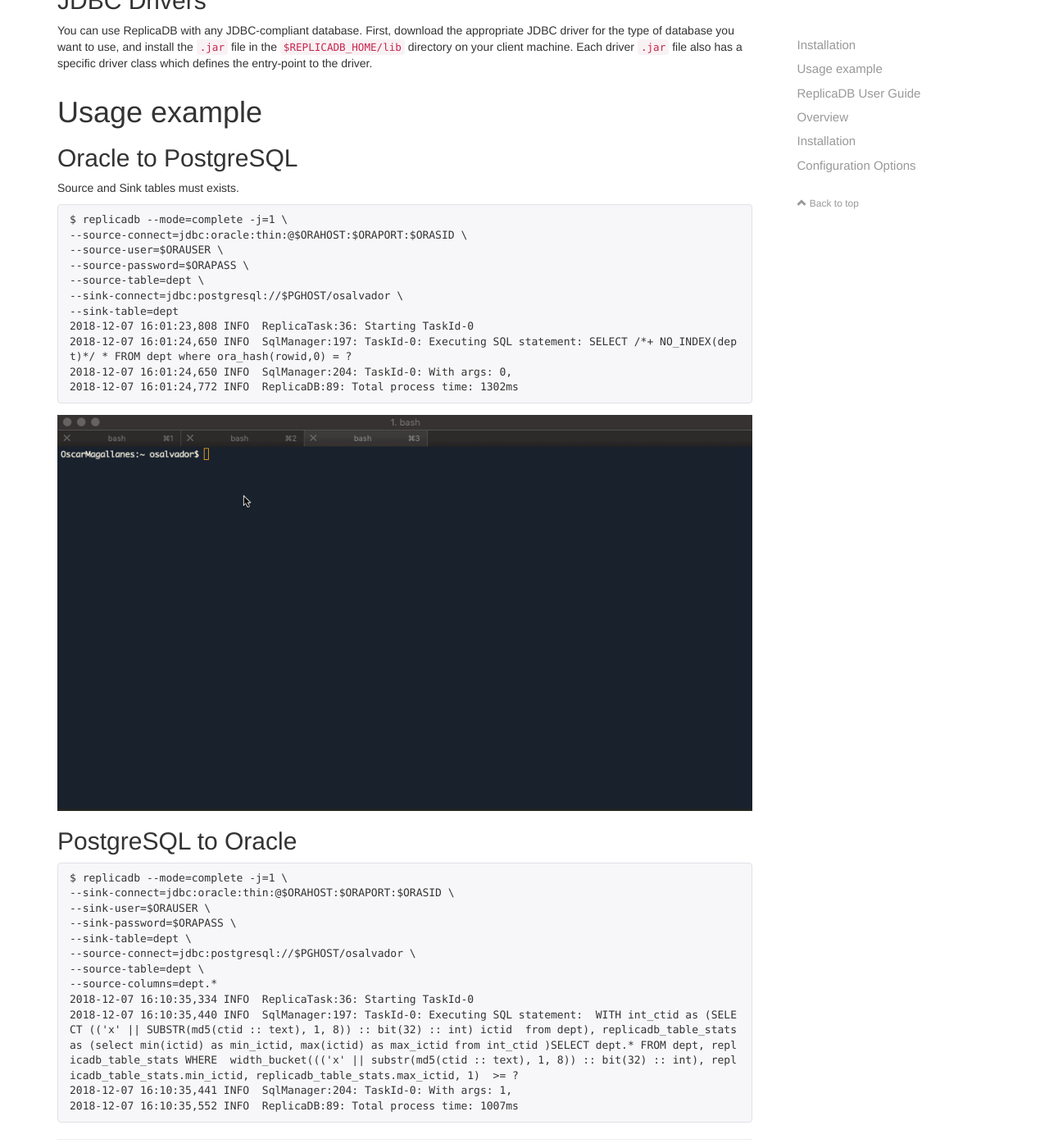
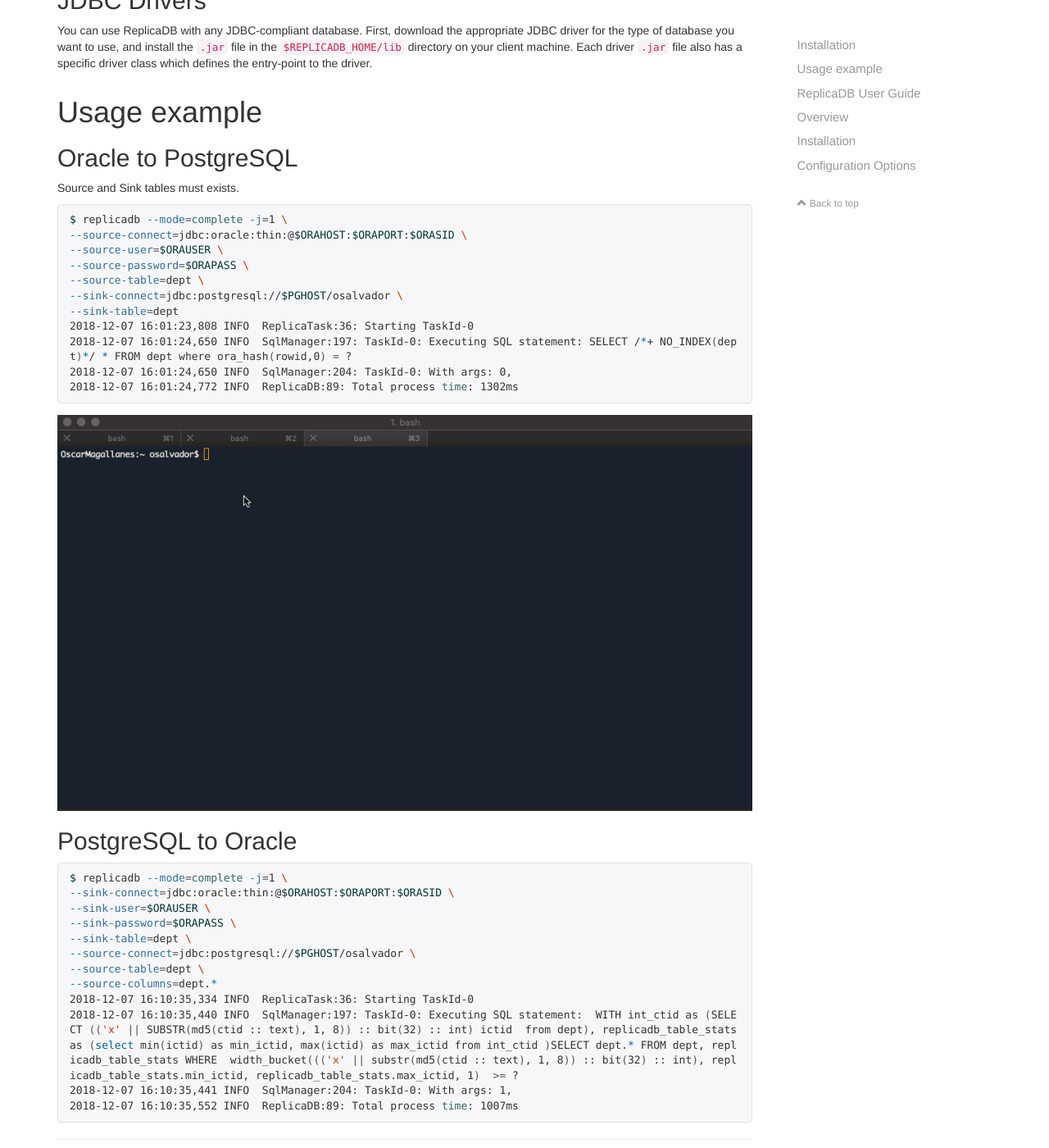
Before and after one commit to osalvador/ReplicaDB, a Jekyll site: the page built from index.md, in a window 1280 px wide and 1400 px high, scrolled down 1261 px. Shown: the whole window at 82% size. Built offline with Jekyll 4.4.1, drawn with Linux system fonts in a browser that asks for light colours; nearby versions of some CDN libraries; comment, search, counter and statistics services are not loaded; some of the changed text lies outside the part shown.

Commit message:
Update index.md

````diff
--- a/index.md
+++ b/index.md
@@ -50,7 +50,7 @@
 
 Source and Sink tables must exists.
 
-```
+```bash
 $ replicadb --mode=complete -j=1 \
 --source-connect=jdbc:oracle:thin:@$ORAHOST:$ORAPORT:$ORASID \
 --source-user=$ORAUSER \
@@ -68,7 +68,7 @@
 
 ## PostgreSQL to Oracle
 
-```
+```bash
 $ replicadb --mode=complete -j=1 \
 --sink-connect=jdbc:oracle:thin:@$ORAHOST:$ORAPORT:$ORASID \
 --sink-user=$ORAUSER \
@@ -95,12 +95,14 @@
     3. [Selecting the Data to Import](#33-selecting-the-data-to-import)
     4. [Free-form Query Imports](#34-free-form-query-imports)
     5. [Controlling Parallelism](#35-controlling-parallelism)
-    <!-- 3.7. Controlling transaction isolation
+    {::comment}
+    3.7. Controlling transaction isolation
     3.9. Incremental Imports
     3.10. File Formats
     3.11. Large Objects
     3.15. Additional Import Configuration Properties
-    6. Example Invocations -->
+    6. Example Invocations
+    {:/comment}
 4. [Compatible Databases](#4-compatible-databases)
 
 ### 1. Introduction
````
